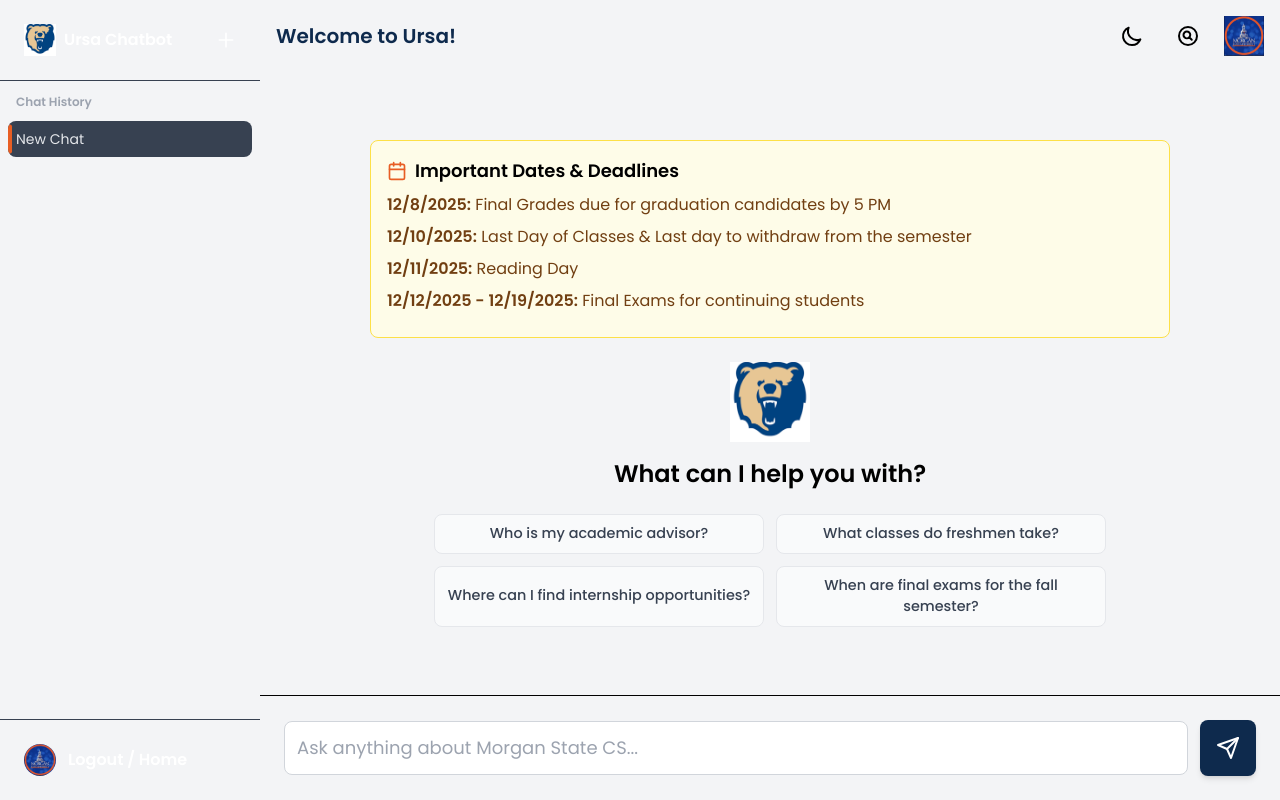
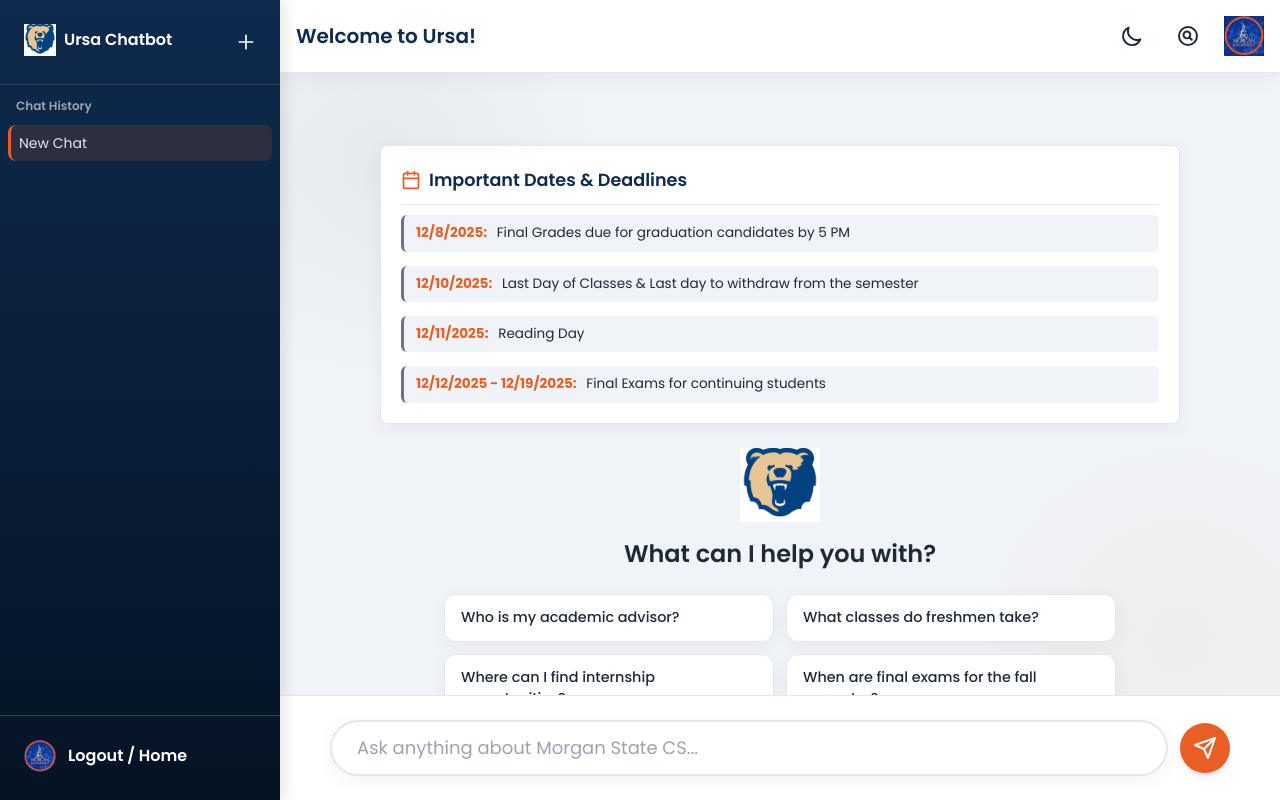
Before and after one commit to mapea4/CS-AI-chatbot, a Flask app: page /chat in a window 1280 px wide. Run offline with Flask 3, Linux system fonts and the light colour scheme; a user stored in the database is signed in; some libraries are stand-ins or nearby versions.

Commit message:
Update chat_styles.css

```diff
--- a/app/static/css/chat_styles.css
+++ b/app/static/css/chat_styles.css
@@ -1,198 +1,315 @@
-/* Custom font for the project */
-@import url('https://fonts.googleapis.com/css2?family=Poppins:wght@400;500;600&display=swap');
+/* Custom font */
+@import url('https://fonts.googleapis.com/css2?family=Poppins:wght@300;400;500;600;700&display=swap');
+
+:root {
+    /* Light Mode */
+    --primary-bg: #f0f4f8;
+    --secondary-bg: #ffffff;
+    --text-main: #1f2937;
+    --text-muted: #6b7280;
+    --border-color: #e5e7eb;
+    --msu-blue: #0E2A4D;
+    --msu-orange: #E85E24;
+    --sidebar-bg: linear-gradient(180deg, #0E2A4D 0%, #051324 100%);
+    --chat-user-bg: linear-gradient(135deg, #0E2A4D 0%, #234e85 100%);
+    --chat-ai-bg: #ffffff;
+    --input-bg: #ffffff;
+    --shadow-subtle: 0 4px 20px rgba(0,0,0,0.05);
+    --modal-bg: #ffffff;
+    --modal-header: #f9fafb;
+}
+
+/* Dark Mode */
+body.dark-mode {
+    --primary-bg: #0f172a;
+    --secondary-bg: #1e293b;
+    --text-main: #f3f4f6;
+    --text-muted: #9ca3af;
+    --border-color: #374151;
+    --chat-ai-bg: #1e293b;
+    --input-bg: #1e293b;
+    --shadow-subtle: 0 4px 20px rgba(0,0,0,0.3);
+    --modal-bg: #1f2937;
+    --modal-header: #111827;
+}
 
 body, html {
     font-family: 'Poppins', sans-serif;
     height: 100%;
     overflow: hidden;
+    background-color: var(--primary-bg);
+    color: var(--text-main);
+    transition: background-color 0.3s ease, color 0.3s ease;
 }
 
-/* --- START: Professional UI Upgrades --- */
-:root {
-    --msu-orange: #E85E24;
-    --msu-blue: #0E2A4D;
-}
-.msu-bg-orange { background-color: var(--msu-orange); }
-.msu-bg-blue { background-color: var(--msu-blue); }
-.msu-text-orange { color: var(--msu-orange); }
-.msu-text-blue { color: var(--msu-blue); }
-
-/* Add transitions for all hover effects */
-.sidebar a, .sidebar button, #send-button {
-    transition: background-color 0.2s ease-in-out, opacity 0.2s ease-in-out;
+/* --- MAIN LAYOUT --- */
+#main-content {
+    background: var(--primary-bg);
+    background-image: radial-gradient(circle at 10% 20%, rgba(14, 42, 77, 0.05) 0%, transparent 20%),
+                      radial-gradient(circle at 90% 80%, rgba(232, 94, 36, 0.05) 0%, transparent 20%);
 }
 
-/* New Chat button pulse on hover */
-.new-chat-btn:hover {
-    animation: pulse 1.5s infinite ease-in-out;
-}
-@keyframes pulse {
-    0%, 100% { opacity: 1; }
-    50% { opacity: 0.7; }
+header {
+    background: var(--secondary-bg) !important;
+    backdrop-filter: blur(10px);
+    box-shadow: var(--shadow-subtle);
+    border-bottom: 1px solid var(--border-color) !important;
+    z-index: 40;
+    transition: background-color 0.3s ease;
 }
 
-/* Send button subtle scale on hover */
-#send-button:hover {
-    transform: scale(1.05);
-    transition: transform 0.2s cubic-bezier(0.175, 0.885, 0.32, 1.275);
+/* --- SIDEBAR --- */
+.sidebar {
+    width: 280px;
+    background: var(--sidebar-bg);
+    box-shadow: 4px 0 15px rgba(0,0,0,0.1);
+    transition: transform 0.3s ease;
+    z-index: 50;
 }
 
-/* Sidebar link highlight */
 .sidebar-link {
     position: relative;
     overflow: hidden;
-    transform: translateZ(0); /* For stacking context */
-}
-.sidebar-link:before {
-    content: '';
-    position: absolute;
-    left: 0;
-    top: 50%;
-    transform: translateY(-50%) translateX(-100%);
-    height: 80%;
-    width: 4px;
-    background-color: var(--msu-orange);
-    border-radius: 2px;
-    transition: transform 0.3s ease;
-}
-.sidebar-link-active:before,
-.sidebar-link:hover:before {
-    transform: translateY(-50%) translateX(0);
+    transition: all 0.2s ease;
+    border-radius: 8px;
+    margin-bottom: 4px;
+    color: #e2e8f0;
 }
 
-/* Suggested Prompt buttons */
+.sidebar-link:hover {
+    background-color: rgba(255, 255, 255, 0.1);
+    transform: translateX(3px);
+    color: white;
+}
+
+.sidebar-link-active {
+    background-color: rgba(232, 94, 36, 0.15) !important;
+    border-left: 3px solid var(--msu-orange);
+    color: white !important;
+}
+
+/* --- CHAT BUBBLES --- */
+.chat-message {
+    max-width: 80%;
+    width: fit-content;
+    line-height: 1.6;
+    font-size: 0.95rem;
+    position: relative;
+    animation: fadeInUp 0.3s ease-out forwards;
+    box-shadow: 0 2px 5px rgba(0,0,0,0.05);
+}
+
+.user-message {
+    background: var(--chat-user-bg);
+    color: white;
+    align-self: flex-end;
+    border-radius: 18px 18px 4px 18px;
+}
+
+.ai-message {
+    background: var(--chat-ai-bg);
+    color: var(--text-main);
+    align-self: flex-start;
+    border-radius: 18px 18px 18px 4px;
+    border: 1px solid var(--border-color);
+}
+
+.ai-message a {
+    color: var(--msu-orange);
+    font-weight: 600;
+    text-decoration: none;
+    border-bottom: 1px dotted var(--msu-orange);
+}
+
+
+#upcoming-deadlines-container {
+    width: 100%;
+    max-width: 800px;
+    background: var(--secondary-bg);
+    border-top: 4px solid var(--msu-orange);
+    border-radius: 8px;
+
+    margin-top: 100px;
+    padding: 20px;
+
+    margin-bottom: 1.5rem;
+    box-shadow: var(--shadow-subtle);
+    display: none;
+    animation: fadeInDown 0.5s ease-out;
+    border: 1px solid var(--border-color);
+    position: relative;
+}
+
+#upcoming-deadlines-container h3 {
+    font-size: 1.1rem;
+    color: var(--msu-blue);
+    border-bottom: 1px solid var(--border-color);
+    padding-bottom: 10px;
+    margin-bottom: 10px;
+    display: flex;
+    align-items: center;
+    gap: 8px;
+    margin-top: 0;
+}
+
+body.dark-mode #upcoming-deadlines-container h3 {
+    color: #60a5fa;
+}
+
+#upcoming-deadlines-container ul {
+    display: grid;
+    grid-template-columns: 1fr;
+    gap: 6px; /* Tight gap */
+    padding-left: 0;
+}
+
+
+#upcoming-deadlines-container li {
+    background-color: var(--primary-bg);
+    padding: 8px 12px;
+    border-radius: 6px;
+    border-left: 3px solid var(--text-muted);
+    font-size: 0.85rem;
+    color: var(--text-main);
+    transition: transform 0.2s;
+}
+
+#upcoming-deadlines-container li:hover {
+    transform: translateX(3px);
+    border-left-color: var(--msu-orange);
+    background-color: var(--secondary-bg);
+}
+
+#upcoming-deadlines-container li strong {
+    color: var(--msu-orange);
+    margin-right: 6px;
+}
+
+/* --- GPA MODAL --- */
+.gpa-modal-overlay {
+    position: fixed !important; top: 0; left: 0; right: 0; bottom: 0;
+    background-color: rgba(0, 0, 0, 0.7);
+    backdrop-filter: blur(4px);
+    z-index: 1000;
+    display: flex;
+    align-items: center; justify-content: center;
+}
+
+.hidden {
+    display: none !important;
+}
+
+.gpa-modal {
+    background: var(--modal-bg);
+    color: var(--text-main);
+    border-radius: 16px;
+    box-shadow: 0 20px 50px rgba(0,0,0,0.4);
+    width: 90%;
+    max-width: 900px;
+    max-height: 90vh;
+    overflow: hidden;
+    display: flex;
+    flex-direction: column;
+    border: 1px solid var(--border-color);
+}
+
+.gpa-modal-header {
+    background: var(--modal-header);
+    padding: 1rem 1.5rem;
+    border-bottom: 1px solid var(--border-color);
+    display: flex;
+    justify-content: space-between;
+    align-items: center;
+}
+
+.gpa-modal-body {
+    padding: 1.5rem;
+    overflow-y: auto;
+}
+
+.gpa-input, .gpa-select {
+    width: 100%;
+    border: 1px solid var(--border-color);
+    border-radius: 6px;
+    padding: 12px;
+    font-size: 0.95rem;
+    background-color: var(--input-bg);
+    color: var(--text-main);
+}
+
+.gpa-btn { padding: 8px 16px; border-radius: 6px; font-weight: 500; transition: 0.2s; }
+.gpa-btn-primary { background-color: var(--msu-orange); color: white; }
+.gpa-btn-primary:hover { opacity: 0.9; }
+.gpa-btn-secondary { background-color: var(--primary-bg); color: var(--text-main); border: 1px solid var(--border-color); }
+.gpa-btn-secondary:hover { opacity: 0.8; }
+
+.gpa-tab { padding: 10px 15px; color: var(--text-muted); border-bottom: 3px solid transparent; }
+.gpa-tab.active { border-bottom-color: var(--msu-orange); color: var(--msu-orange); font-weight: 600; }
+.gpa-tab-content { display: none; }
+.gpa-tab-content.active { display: block; }
+
+/* --- PROMPTS --- */
 .prompt-button {
-    background-color: #f9fafb;
-    border: 1px solid #e5e7eb;
-    color: #374151;
-    padding: 8px 12px;
-    border-radius: 8px;
+    background-color: var(--secondary-bg);
+    border: 1px solid var(--border-color);
+    color: var(--text-main);
+    padding: 12px 16px;
+    border-radius: 12px;
     font-size: 0.9rem;
     font-weight: 500;
     cursor: pointer;
-    transition: all 0.2s ease;
+    transition: all 0.25s ease;
+    box-shadow: var(--shadow-subtle);
+    text-align: left;
 }
 .prompt-button:hover {
-    background-color: #f3f4f6;
-    border-color: #d1d5db;
-    transform: translateY(-1px);
-    box-shadow: 0 2px 4px rgba(0,0,0,0.05);
+    border-color: var(--msu-blue);
+    transform: translateY(-3px);
+    box-shadow: 0 8px 15px rgba(0,0,0,0.1);
 }
-/* --- END: Professional UI Upgrades --- */
+body.dark-mode .prompt-button:hover {
+    border-color: var(--msu-orange);
+}
 
-/* Custom scrollbar */
-#chat-window::-webkit-scrollbar,
-#sidebar-content::-webkit-scrollbar { width: 6px; }
-#chat-window::-webkit-scrollbar-thumb,
-#sidebar-content::-webkit-scrollbar-thumb { background-color: #cbd5e1; border-radius: 3px; }
-#chat-window::-webkit-scrollbar-track,
-#sidebar-content::-webkit-scrollbar-track { background-color: transparent; }
+/* --- MISC --- */
+#chat-form { max-width: 900px; margin: 0 auto; position: relative; }
+#chat-input {
+    border-radius: 50px;
+    border: 2px solid var(--border-color);
+    padding-left: 25px;
+    box-shadow: var(--shadow-subtle);
+    background-color: var(--input-bg);
+    color: var(--text-main);
+}
+#chat-input:focus { border-color: var(--msu-blue); outline: none; }
 
-/* Chat messages */
-.chat-message { max-width: 80%; width: fit-content; }
-.user-message { background-color: #f3f4f6; color: #1f2937; align-self: flex-end; }
-.ai-message { background-color: var(--msu-blue); color: #ffffff; align-self: flex-start; }
+#send-button {
+    border-radius: 50%; width: 50px; height: 50px;
+    display: flex; align-items: center; justify-content: center;
+    background-color: var(--msu-orange);
+    color: white;
+    transition: transform 0.2s;
+}
+#send-button:hover { transform: scale(1.1); }
 
-/* Spinner */
-.spinner { width: 20px; height: 20px; border: 3px solid rgba(255, 255, 255, 0.3); border-radius: 50%; border-top-color: #ffffff; animation: spin 1s ease-in-out infinite; }
-@keyframes spin { to { transform: rotate(360deg); } }
+/* --- ANIMATIONS --- */
+@keyframes fadeInUp { from { opacity: 0; transform: translateY(10px); } to { opacity: 1; transform: translateY(0); } }
+@keyframes fadeInDown { from { opacity: 0; transform: translateY(-10px); } to { opacity: 1; transform: translateY(0); } }
 
-/* Thinking bubble */
+#chat-window::-webkit-scrollbar { width: 8px; }
+#chat-window::-webkit-scrollbar-thumb { background-color: #cbd5e1; border-radius: 4px; }
+#chat-window::-webkit-scrollbar-track { background-color: transparent; }
+
 .thinking-bubble { display: flex; align-items: center; gap: 6px; }
-.thinking-bubble .dot { width: 8px; height: 8px; border-radius: 50%; background-color: #ffffff; opacity: 0.7; animation: bounce 1.4s infinite ease-in-out both; }
+.thinking-bubble .dot { width: 8px; height: 8px; border-radius: 50%; background-color: var(--text-muted); opacity: 0.7; animation: bounce 1.4s infinite ease-in-out both; }
 .thinking-bubble .dot:nth-child(1) { animation-delay: -0.32s; }
 .thinking-bubble .dot:nth-child(2) { animation-delay: -0.16s; }
 @keyframes bounce { 0%, 80%, 100% { transform: scale(0); } 40% { transform: scale(1.0); } }
 
-/* Sidebar */
-.sidebar { width: 260px; transition: transform 0.3s ease; }
 @media (max-width: 768px) {
     .sidebar { position: absolute; left: 0; top: 0; height: 100%; transform: translateX(-100%); z-index: 40; }
     .sidebar-open { transform: translateX(0); }
     .sidebar-overlay { position: absolute; top: 0; left: 0; right: 0; bottom: 0; background-color: rgba(0, 0, 0, 0.5); z-index: 30; }
 }
-
-.speak-button { opacity: 0.5; cursor: pointer; transition: opacity 0.2s; margin-top: 8px; align-self: flex-start; }
-.speak-button:hover { opacity: 1; }
-
-/* --- GPA Calculator Modal Styles --- */
-.gpa-modal-overlay {
-    position: fixed; top: 0; left: 0; right: 0; bottom: 0;
-    background-color: rgba(0, 0, 0, 0.6);
-    z-index: 998; display: flex;
-    align-items: center; justify-content: center;
-}
-.gpa-modal {
-    background: white; border-radius: 8px;
-    width: 90%; max-width: 600px;
-    box-shadow: 0 4px 20px rgba(0,0,0,0.2);
-    z-index: 999;
-    overflow: hidden;
-}
-.gpa-modal-header {
-    display: flex; justify-content: space-between; align-items: center;
-    padding: 1rem 1.5rem; border-bottom: 1px solid #e5e7eb;
-}
-.gpa-modal-body {
-    padding: 1.5rem; max-height: 60vh; overflow-y: auto;
-}
-.gpa-modal-footer {
-    padding: 1rem 1.5rem; border-top: 1px solid #e5e7eb;
-    background-color: #f9fafb;
-    display: flex; justify-content: flex-end;
-}
-.gpa-tab {
-    padding: 0.5rem 1rem; cursor: pointer;
-    border-bottom: 2px solid transparent;
-    color: #6b7280;
-}
-.gpa-tab.active {
-    border-bottom: 2px solid var(--msu-blue);
-    color: var(--msu-blue);
-    font-weight: 600;
-}
-.gpa-tab-content { display: none; }
-.gpa-tab-content.active { display: block; }
-
-.gpa-input {
-    width: 100%; border: 1px solid #d1d5db;
-    border-radius: 6px; padding: 0.5rem 0.75rem;
-    font-size: 0.9rem;
-}
-.gpa-select {
-    width: 100%; border: 1px solid #d1d5db;
-    border-radius: 6px; padding: 0.5rem 0.75rem;
-    font-size: 0.9rem; background: white;
-}
-.gpa-btn {
-    padding: 0.5rem 1rem; border-radius: 6px;
-    font-weight: 500; transition: background-color 0.2s;
-}
-.gpa-btn-primary {
-    background-color: var(--msu-blue); color: white;
-}
-.gpa-btn-primary:hover { opacity: 0.9; }
-.gpa-btn-secondary {
-    background-color: #e5e7eb; color: #374151;
-}
-.gpa-btn-secondary:hover { background-color: #d1d5db; }
-
-/* --- Upcoming Deadlines Box Style --- */
-#upcoming-deadlines-container {
-    width: 90%;
-    max-width: 800px;
-    background-color: #fefce8; /* Light yellow */
-    border: 1px solid #fde047; /* Yellow border */
-    border-radius: 8px;
-    padding: 1rem;
-    margin-bottom: 1.5rem;
-    display: none; /* Hidden by default */
-}
-#upcoming-deadlines-container ul {
-    list-style-type: none;
-    padding-left: 0;
-    color: #713f12; /* Brown-ish text */
-}
-#upcoming-deadlines-container li {
-    margin-bottom: 0.5rem;
-}
+.speak-button { opacity: 0.5; cursor: pointer; transition: opacity 0.2s; margin-top: 8px; align-self: flex-start; color: var(--text-muted);}
+.speak-button:hover { opacity: 1; color: var(--msu-orange); }
```
